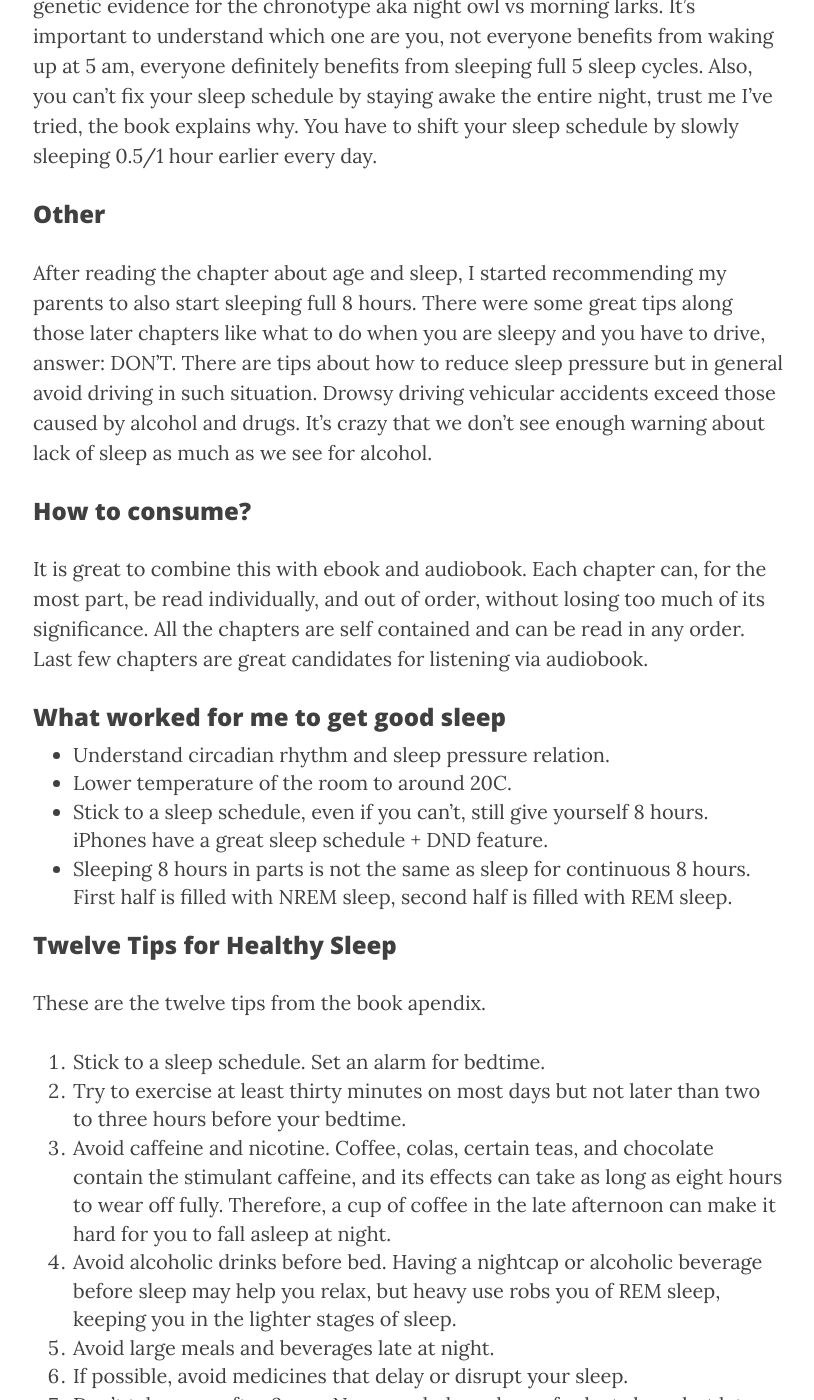
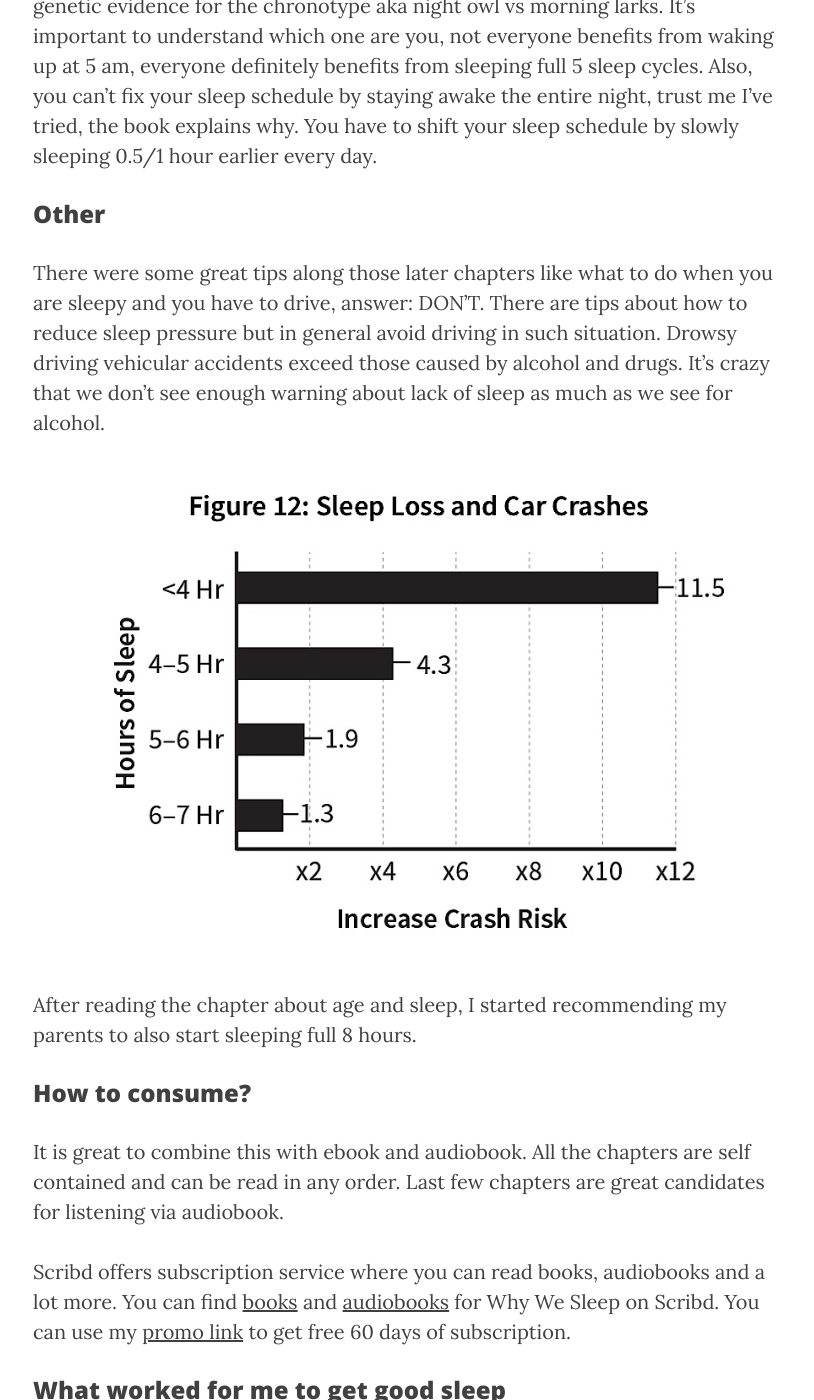
Before and after one commit to ylogx/blog, a Jekyll site: the page built from _posts/2022-03-04-why-we-sleep-book-review.md, in a window 1280 px wide and 1400 px high, scrolled down 3041 px. Shown: the whole window, without its empty margins (232-1046 px from the left). Built offline with Jekyll 4.4.1, drawn with Linux system fonts in a browser that asks for light colours; nearby versions of some CDN libraries; comment, search, counter and statistics services are not loaded.

Commit message:
Add scribd promo link

```diff
--- a/_posts/2022-03-04-why-we-sleep-book-review.md
+++ b/_posts/2022-03-04-why-we-sleep-book-review.md
@@ -36,15 +36,31 @@ Understanding the architecture of sleep also comes in handy (Figure 8), a hypnog
 
 ![sleep-cycle]({{site.baseurl}}/img/review/book/why-we-sleep/sleep-cycle.jpg)
 
-Understanding the 24 hour circadian rhythm of the superchiasmatic nucleus and the sleep pressure of adenosine has also come in handy (Figure 4, 5, 6). There’s genetic evidence for the chronotype aka night owl vs morning larks. It’s important to understand which one are you, not everyone benefits from waking up at 5 am, everyone definitely benefits from sleeping full 5 sleep cycles. Also, you can’t fix your sleep schedule by staying awake the entire night, trust me I’ve tried, the book explains why. You have to shift your sleep schedule by slowly sleeping 0.5/1 hour earlier every day.
+Understanding the 24 hour circadian rhythm of the superchiasmatic nucleus and the sleep pressure of adenosine has also come in handy (Figure 4, 5, 6).
+There’s genetic evidence for the chronotype aka night owl vs morning larks.
+It’s important to understand which one are you, not everyone benefits from waking up at 5 am, everyone definitely benefits from sleeping full 5 sleep cycles.
+Also, you can’t fix your sleep schedule by staying awake the entire night, trust me I’ve tried, the book explains why.
+You have to shift your sleep schedule by slowly sleeping 0.5/1 hour earlier every day.
 
 ### Other
 
-After reading the chapter about age and sleep, I started recommending my parents to also start sleeping full 8 hours. There were some great tips along those later chapters like what to do when you are sleepy and you have to drive, answer: DON’T. There are tips about how to reduce sleep pressure but in general avoid driving in such situation. Drowsy driving vehicular accidents exceed those caused by alcohol and drugs. It’s crazy that we don’t see enough warning about lack of sleep as much as we see for alcohol.
+There were some great tips along those later chapters like what to do when you are sleepy and you have to drive, answer: DON’T.
+There are tips about how to reduce sleep pressure but in general avoid driving in such situation.
+Drowsy driving vehicular accidents exceed those caused by alcohol and drugs. It’s crazy that we don’t see enough warning about lack of sleep as much as we see for alcohol.
+
+![sleep-loss]({{site.baseurl}}/img/review/book/why-we-sleep/sleep-loss.jpg)
+
+After reading the chapter about age and sleep, I started recommending my parents to also start sleeping full 8 hours.
 
 ### How to consume?
 
-It is great to combine this with ebook and audiobook. Each chapter can, for the most part, be read individually, and out of order, without losing too much of its significance. All the chapters are self contained and can be read in any order. Last few chapters are great candidates for listening via audiobook.
+It is great to combine this with ebook and audiobook.
+All the chapters are self contained and can be read in any order.
+Last few chapters are great candidates for listening via audiobook.
+
+Scribd offers subscription service where you can read books, audiobooks and a lot more.
+You can find [books][sleep-book] and [audiobooks][sleep-audiobook] for Why We Sleep on Scribd.
+You can use my [promo link][scribd-promo] to get free 60 days of subscription.
 
 ### What worked for me to get good sleep
 * Understand circadian rhythm and sleep pressure relation.
@@ -102,3 +118,7 @@ relaxing activity until you feel sleepy.
 > Why We Sleep: Unlocking the Power of Sleep and Dreams
 > Matthew Walker
 > This material may be protected by copyright.
+
+- [sleep-book]: https://www.scribd.com/book/359457264/Why-We-Sleep-Unlocking-the-Power-of-Sleep-and-Dreams
+- [sleep-audiobook]: https://www.scribd.com/audiobook/360543909/Why-We-Sleep-Unlocking-the-Power-of-Sleep-and-Dreams
+- [scribd-promo]: https://www.scribd.com/g/6s7m7u
```
Also changed, not shown: img/review/book/why-we-sleep/sleep-loss.jpg (added).
